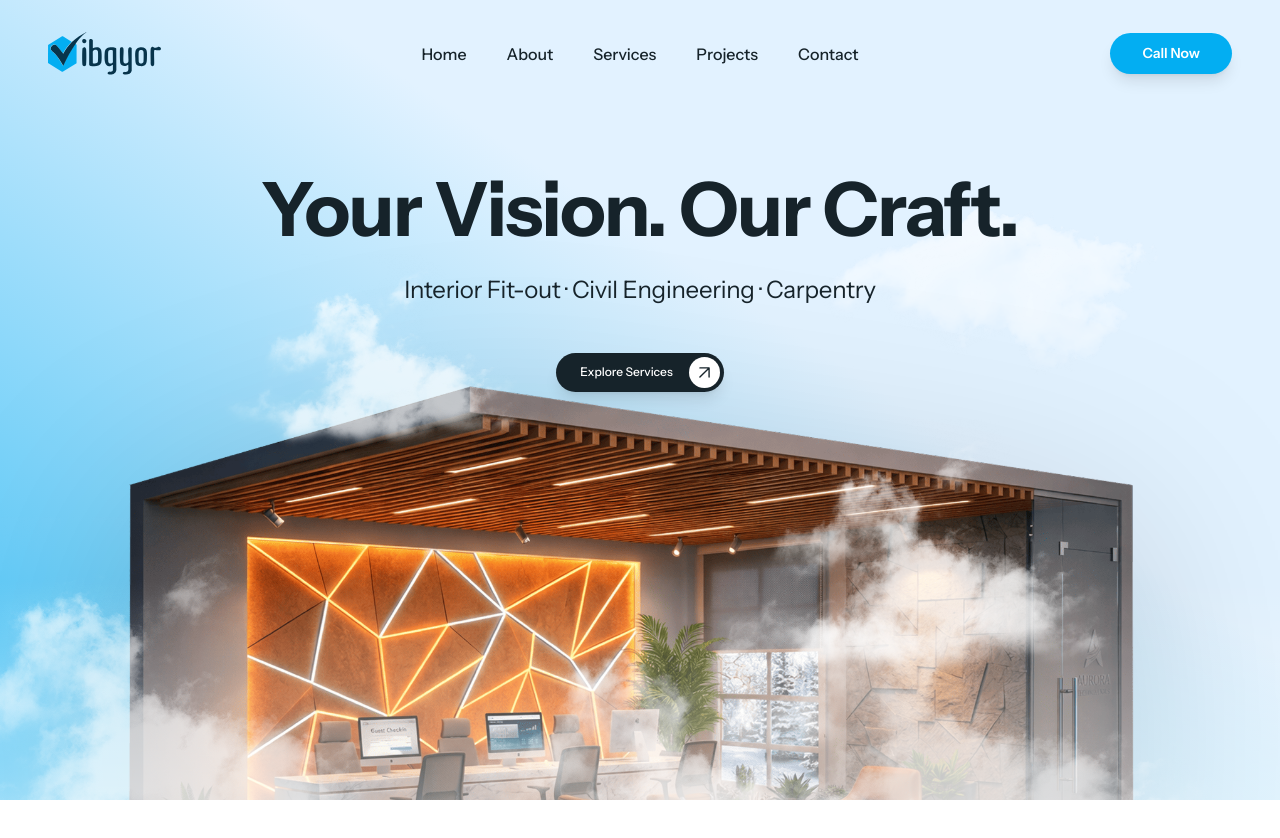
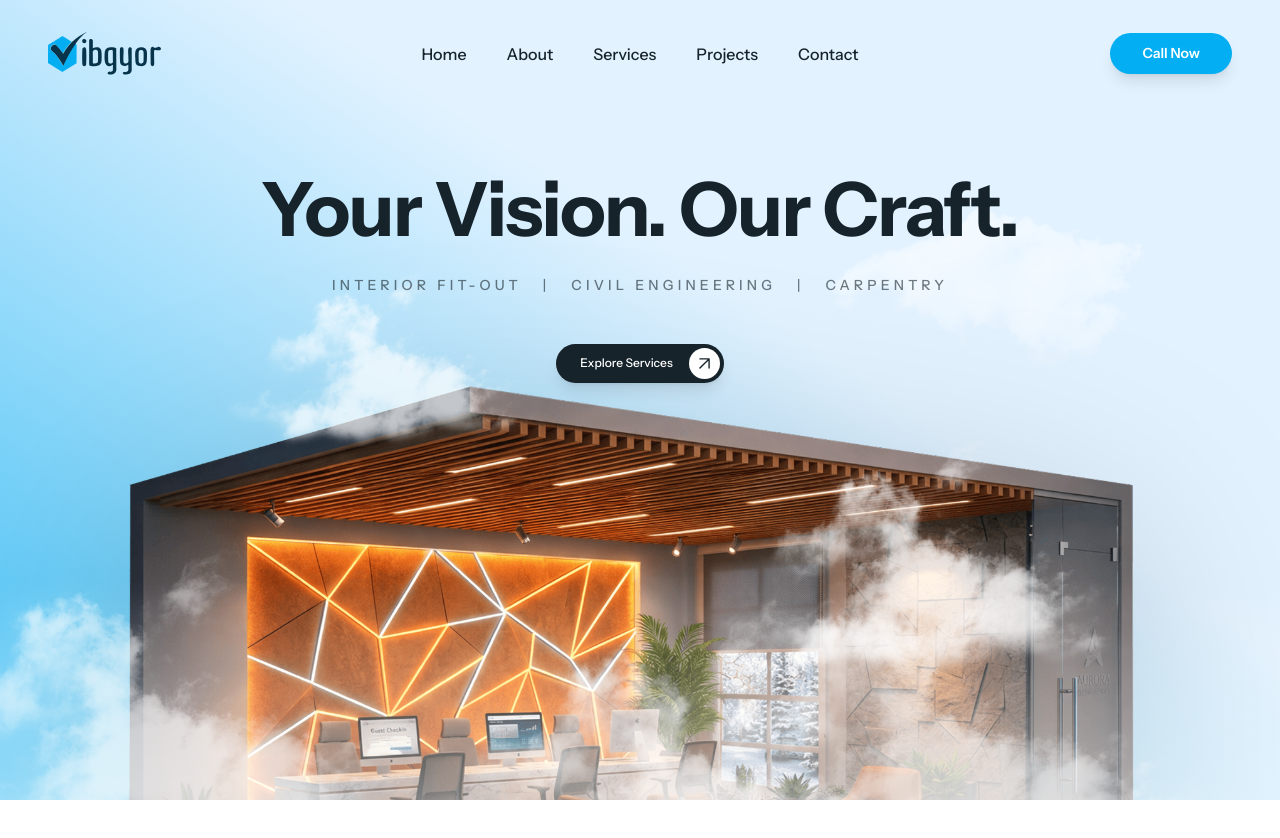
Before and after one commit to ebincreativeclub-coder/vibgyorweb, a Next.js app: page / in a window 1280 px wide. Shown: the top 838 px of the page. Built offline with nearby package versions, Linux system fonts and the light colour scheme.

Commit message:
hero section subtitle

```diff
--- a/src/components/Hero.tsx
+++ b/src/components/Hero.tsx
@@ -91,8 +91,8 @@ export function Hero() {
             <h1 className="w-full max-w-[900px] text-4xl md:text-display font-bold text-[#16232A] mb-6">
               Your Vision. Our Craft.
             </h1>
-            <p className="text-lg md:text-h4 font-normal text-[#16232A]">
-              Interior Fit-out · Civil Engineering · Carpentry
+            <p className="text-ui-xs md:text-ui font-medium text-[#16232A]/60 uppercase tracking-[0.3em] px-4">
+              Interior Fit-out &nbsp; | &nbsp; Civil Engineering &nbsp; | &nbsp; Carpentry
             </p>
 
             <div className="mt-12 pointer-events-auto">
```
